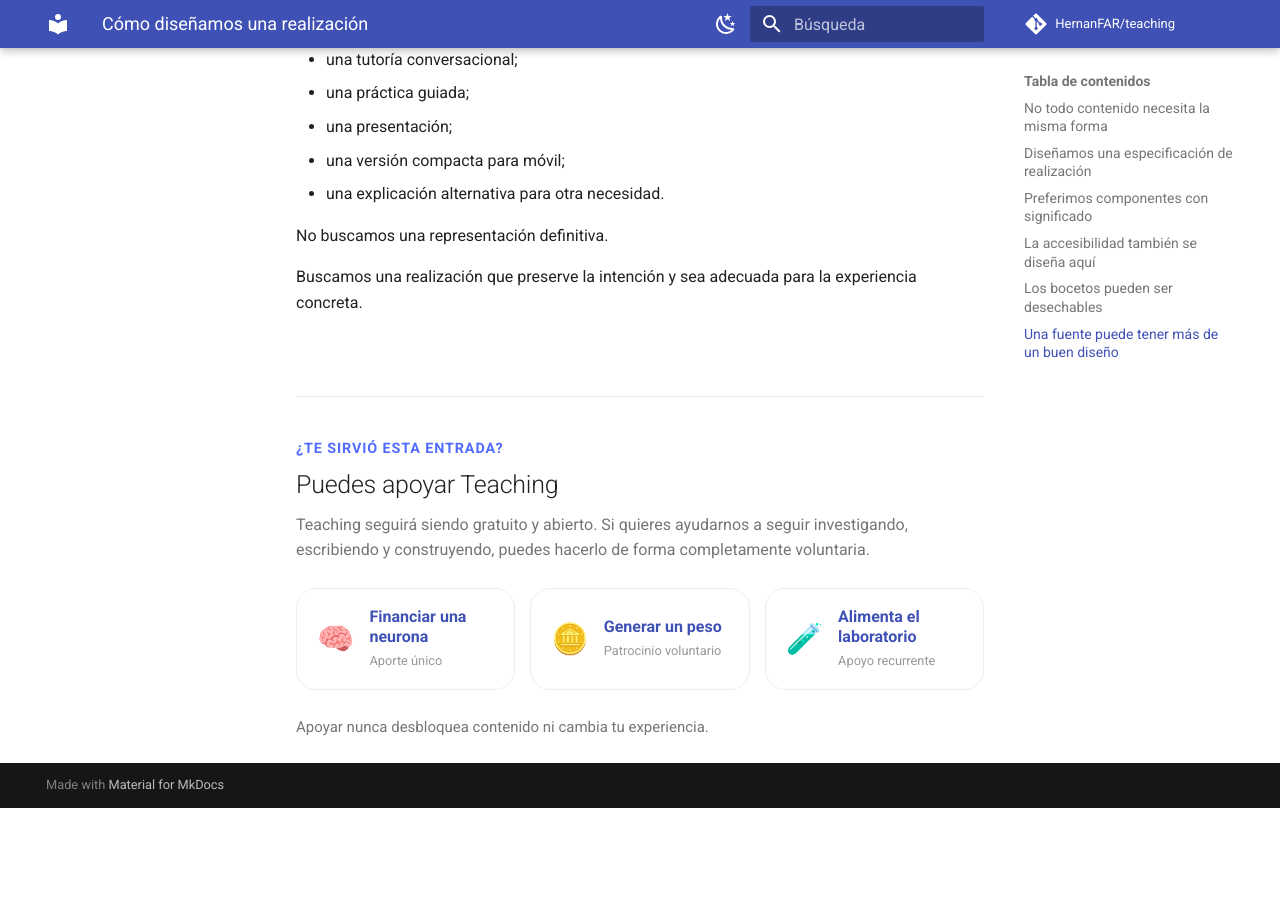
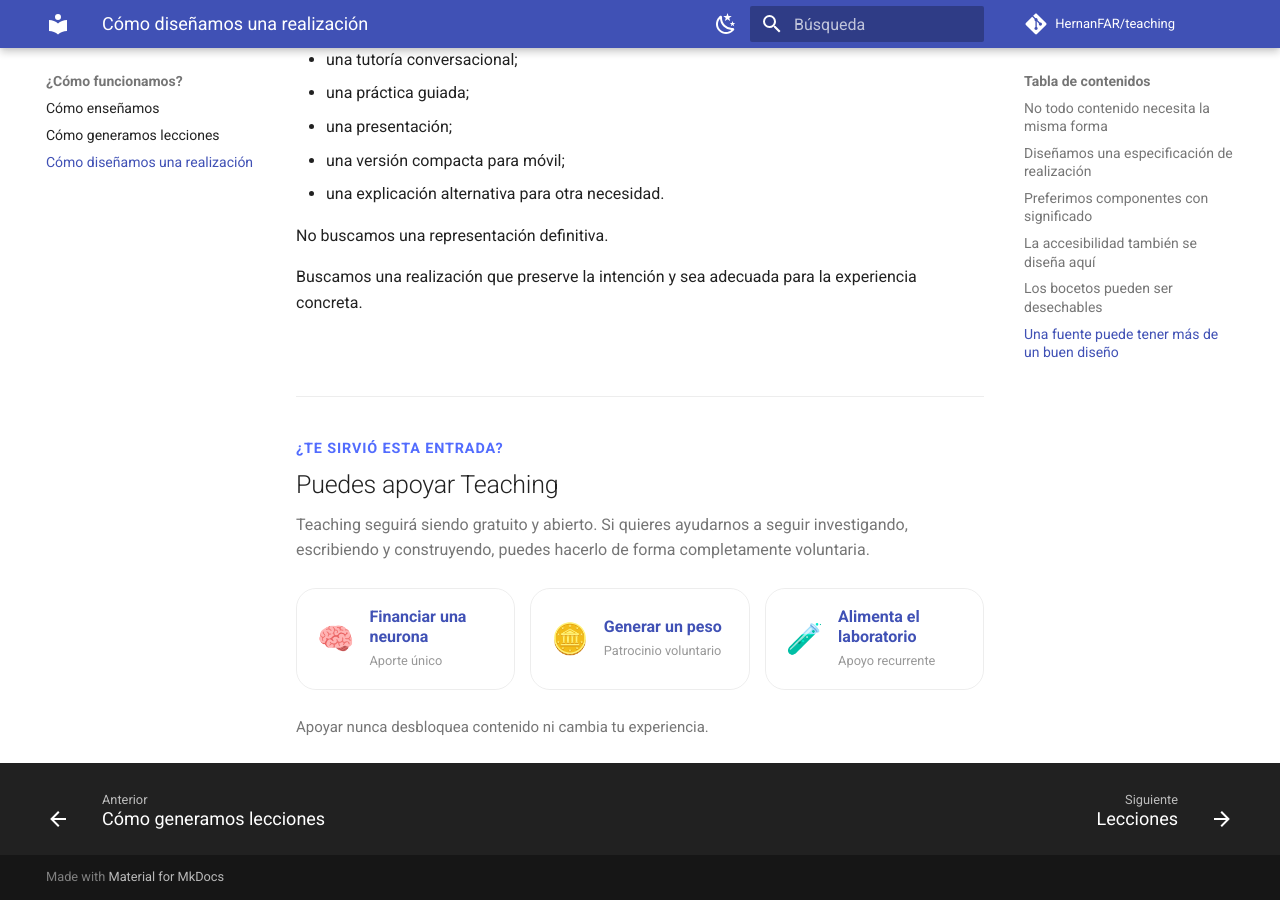
Before and after one commit to HernanFAR/teaching, an MkDocs documentation site: the page built from docs/about/realization-design.md, in a window 1280 px wide and 900 px high, scrolled down 2958 px. Built offline with MkDocs 1.6.1 and Material for MkDocs 9.7.7, drawn with Linux system fonts in a browser that asks for light colours; comment, search, counter and statistics services are not loaded; before the commit the page ends 3766 px from its top, so only the background shows below that.

Commit message:
nav: expose realization design guide

```diff
--- a/mkdocs.yml
+++ b/mkdocs.yml
@@ -35,6 +35,7 @@ nav:
   - ¿Cómo funcionamos?:
       - Cómo enseñamos: about/how-we-teach.md
       - Cómo generamos lecciones: about/lesson-generation.md
+      - Cómo diseñamos una realización: about/realization-design.md
   - Lecciones:
       - lessons/index.md
       - Clean Architecture:
```
